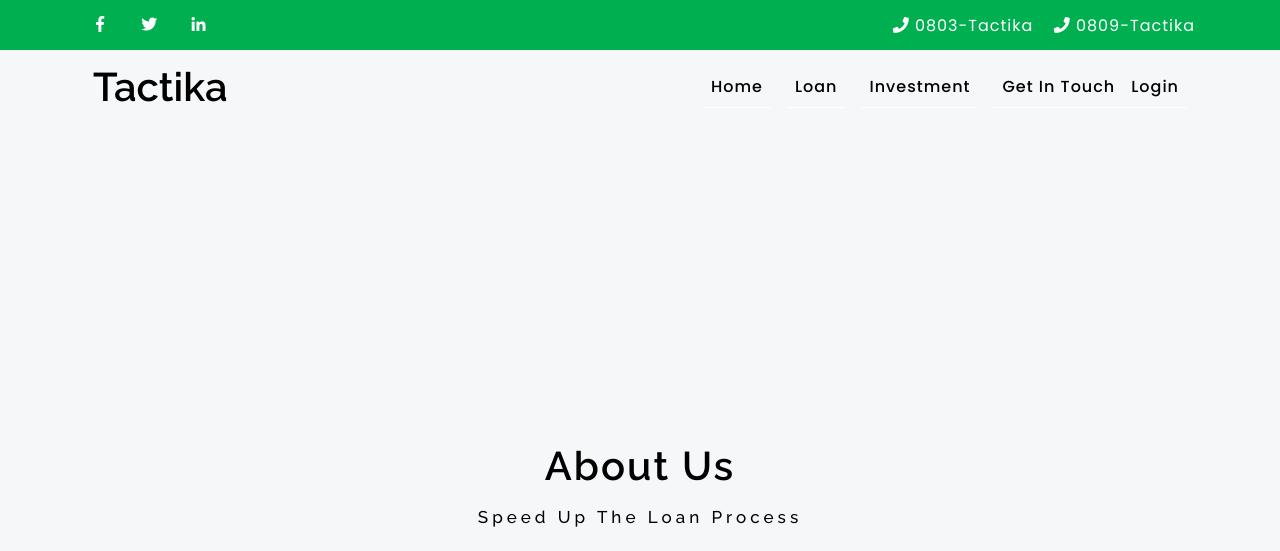
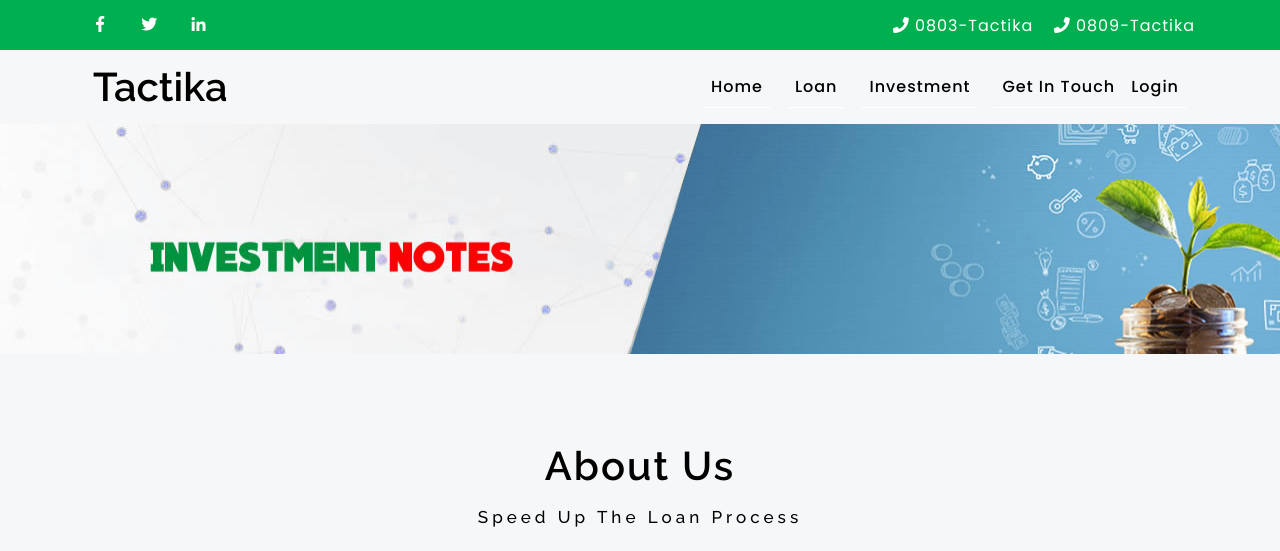
Before and after one commit to allensmyllen/tactika, a PHP site: page /getintouch.php in a window 1280 px wide. Shown: the top 551 px of the page. Run offline with PHP 8.4, Linux system fonts and the light colour scheme.

Commit message:
Fixed the header background

```diff
--- a/header2.php
+++ b/header2.php
@@ -1,5 +1,5 @@
 <!DOCTYPE HTML>
-<html lang="zxx">
+<html lang="en">
 
 <head>
 	<title>Tactika Quick Loan </title>
@@ -32,7 +32,7 @@
 </head>
 <style>
 	.in {
-    background: url(../images/g1.jpg)no-repeat cover !important;
+	background-image: url('./images/in.jpg');
     height: 18vw;
 }
 
@@ -99,6 +99,7 @@
 	<!-- //header -->
 	<!-- //header -->
     	<!-- banner -->
-	<section class="in">
-	</section>
+	<div class="in" style ='backfr'>
+
+	</div>
 	<!-- //banner -->
```
